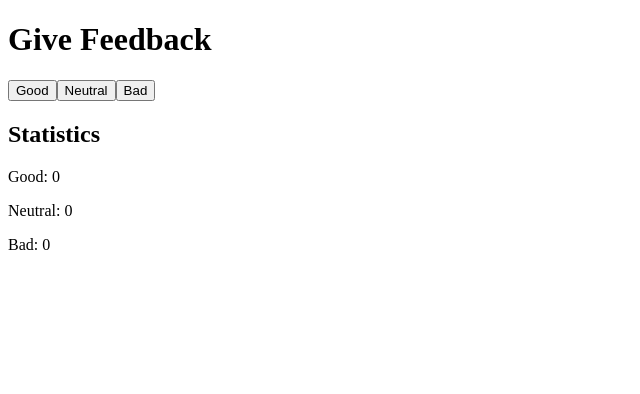
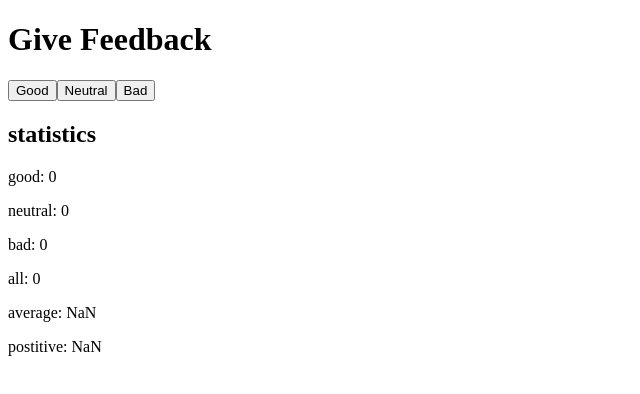
Before and after one commit to Orleann/Course, a React (Vite) app in the folder part1/: page / in a window 1280 px wide. Shown: the top 394 px of the page, without its empty margins (0-640 px from the left). Built offline with nearby package versions, Linux system fonts and the light colour scheme.

Commit message:
Step2 done

```diff
--- a/part1/src/App.jsx
+++ b/part1/src/App.jsx
@@ -1,22 +1,25 @@
-import React, { useState } from 'react';
+import React, { useState } from 'react'
 
 const App = () => {
-  // State variables to store counts for good, neutral, and bad feedback
   const [good, setGood] = useState(0);
   const [neutral, setNeutral] = useState(0);
   const [bad, setBad] = useState(0);
 
   const handleGoodFeedback = () => {
-    setGood(good + 1);
-  };
+    setGood(good + 1)
+  }
 
   const handleNeutralFeedback = () => {
-    setNeutral(neutral + 1);
-  };
+    setNeutral(neutral + 1)
+  }
 
   const handleBadFeedback = () => {
-    setBad(bad + 1);
-  };
+    setBad(bad + 1)
+  }
+
+  const all = good + bad + neutral
+  const average = (good * 1 + neutral * 0 + bad * -1) / all
+  const postitive = good / all
 
   return (
     <div>
@@ -25,10 +28,13 @@ const App = () => {
       <button onClick={handleNeutralFeedback}>Neutral</button>
       <button onClick={handleBadFeedback}>Bad</button>
 
-      <h2>Statistics</h2>
-      <p>Good: {good}</p>
-      <p>Neutral: {neutral}</p>
-      <p>Bad: {bad}</p>
+      <h2>statistics</h2>
+      <p>good: {good}</p>
+      <p>neutral: {neutral}</p>
+      <p>bad: {bad}</p>
+      <p>all: {all}</p>
+      <p>average: {average}</p>
+      <p>postitive: {postitive}</p>
     </div>
   );
 };
```
